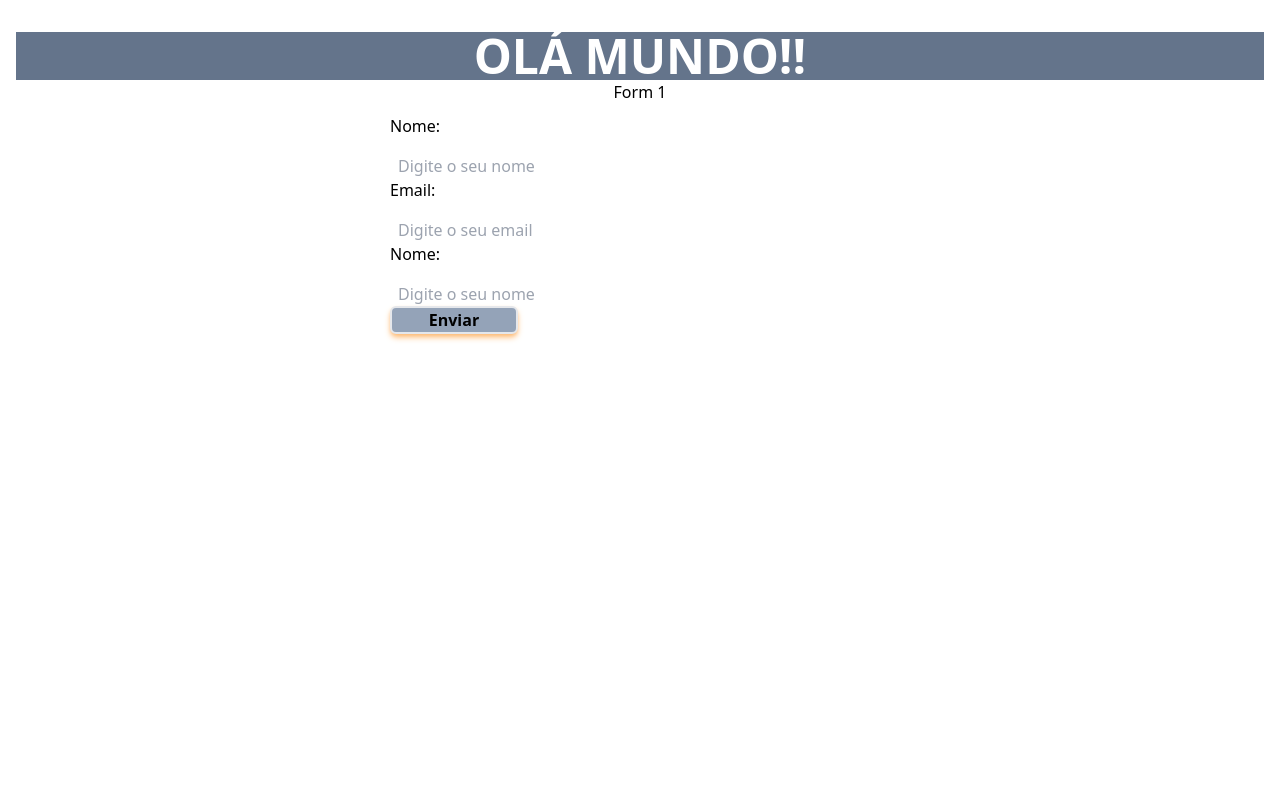
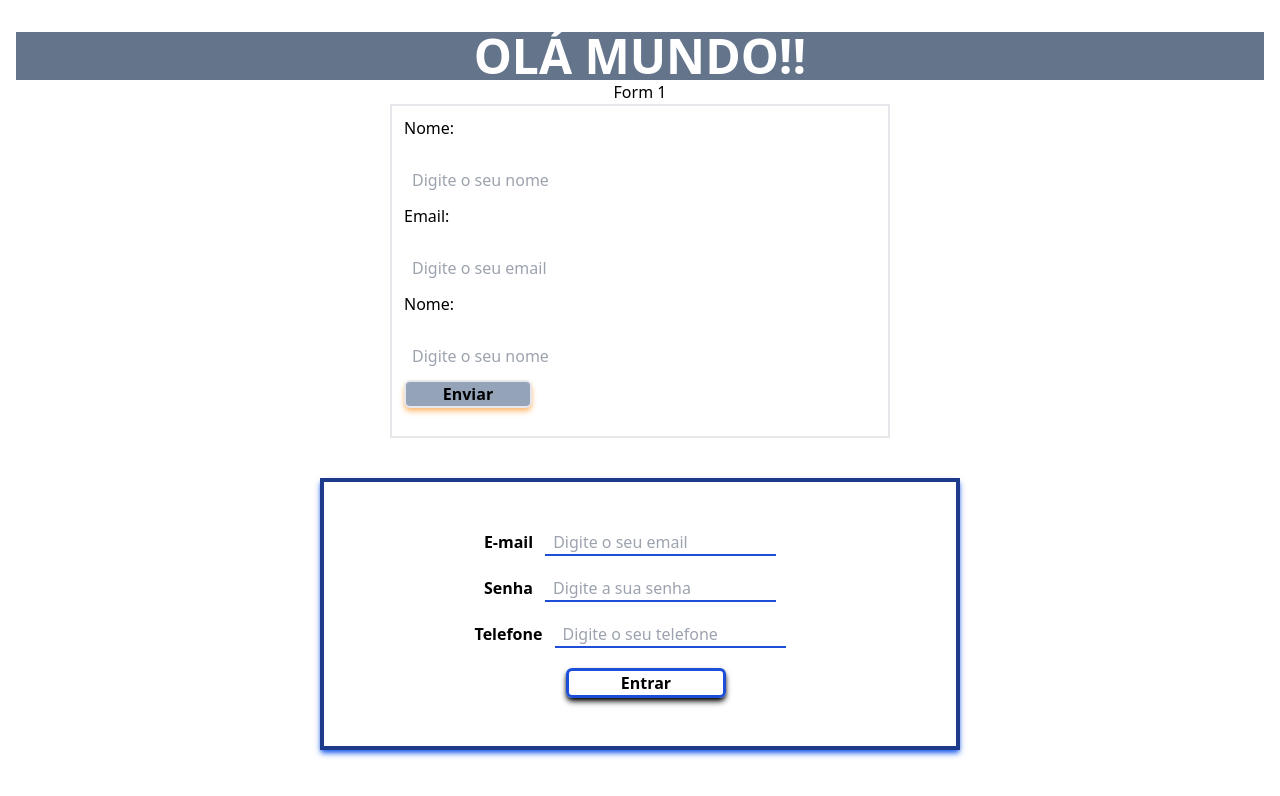
Before and after one commit to davcavalc/aulas-de-react-udemy, a React (Vite) app in the folder FORMULÁRIOS COM REACT/: page / in a window 1280 px wide. Shown: the top 796 px of the page. Built offline with nearby package versions, Linux system fonts and the light colour scheme.

Commit message:
📓Aula: Label Input - 10/08/2022

```diff
--- a/FORMULÁRIOS COM REACT/src/App.jsx
+++ b/FORMULÁRIOS COM REACT/src/App.jsx
@@ -1,3 +1,4 @@
+import LabelInput from "./Componentes/LabelInput.jsx";
 import Form1 from "./Componentes/Form1";
 import "./index.css";
 
@@ -8,6 +9,8 @@ function App() {
 				Olá mundo!!
 			</h1>
 			<Form1 />
+			{/* LABEL ENVOLVENDO INPUT */}
+			<LabelInput />
 		</>
 	);
 }
--- a/FORMULÁRIOS COM REACT/src/Componentes/Form1.jsx
+++ b/FORMULÁRIOS COM REACT/src/Componentes/Form1.jsx
@@ -5,8 +5,8 @@ const Form1 = () => {
         <>
             {/* 1 - Criação de uma Form */}
             <h1 className="flex justify-center">Form 1</h1>
-            <form className="w-[500px] m-auto text-left">
-                <div className=" mt-[10px] flex flex-col ">
+            <form className="w-[500px] m-auto text-left border-[2px]">
+                <div className=" mt-[10px] flex flex-col ml-3 gap-3 mr-32">
                     <label htmlFor="name">Nome:</label>
                     <input className="ml-2 mt-4" type="text" name="name" placeholder="Digite o seu nome" required/>
                     <label htmlFor="email">Email:</label>
@@ -14,7 +14,7 @@ const Form1 = () => {
                     <label htmlFor="phone">Nome:</label>
                     <input className="ml-2 mt-4" type="phone" name="phone" placeholder="Digite o seu nome" required/>
                 </div>
-                <input className="border-[2px] w-32 rounded-md shadow-md bg-slate-400 font-bold shadow-orange-300" type="submit" value="Enviar" />
+                <input className="border-[2px] w-32 rounded-md shadow-md bg-slate-400 font-bold shadow-orange-300 mt-3 ml-3 mb-7" type="submit" value="Enviar" />
             </form>
 		</>
 	);
--- /dev/null
+++ b/FORMULÁRIOS COM REACT/src/Componentes/LabelInput.jsx
@@ -0,0 +1,30 @@
+import React from "react";
+
+const LabelInput = () => {
+
+	const testeMsg = () => {
+		alert("Teste feito!!");
+	}
+	return (
+		<>
+			{/* Forma sugerida pela documentação do React */}
+			<div className="p-7 shadow-md shadow-blue-600 flex flex-col items-center gap-5 mt-10 border-4 border-blue-900 mx-80 mb-10">
+				<label className="mx-auto mt-5">
+					<span className="font-bold ml-5">E-mail</span>
+					<input className="ml-3 border-b-2 border-blue-700 placeholder:p-2 mx-10" type="email" name="email" placeholder="Digite o seu email" required/>
+				</label>
+				<label className="mx-auto">
+					<span className="font-bold ml-5">Senha</span>
+					<input className="ml-3 border-b-2 border-blue-700 placeholder:p-2 mx-10" type="password" name="password" placeholder="Digite a sua senha" required/>
+				</label>
+				<label className="mx-auto">
+					<span className="font-bold ml-5">Telefone</span>
+					<input className="ml-3 border-b-2 border-blue-700 placeholder:p-2 mx-10" type="telephone" name="telephone" placeholder="Digite o seu telefone" required/>
+				</label>
+				<input onClick={testeMsg} className="ml-3 border-[3px] mb-5 border-blue-700 w-40 rounded-md shadow-md shadow-current text-black font-bold" type="button" value="Entrar" name="button" />
+			</div>
+		</>
+	);
+};
+
+export default LabelInput;
```
